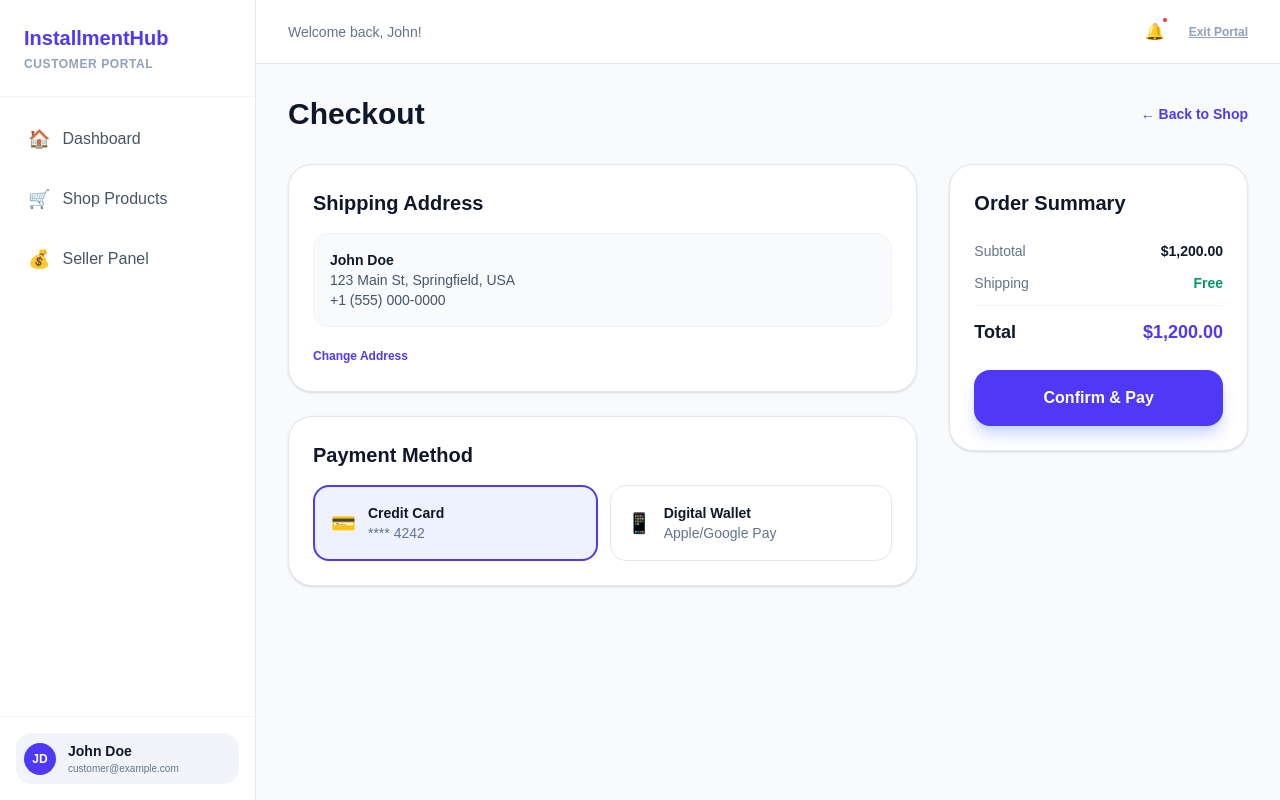
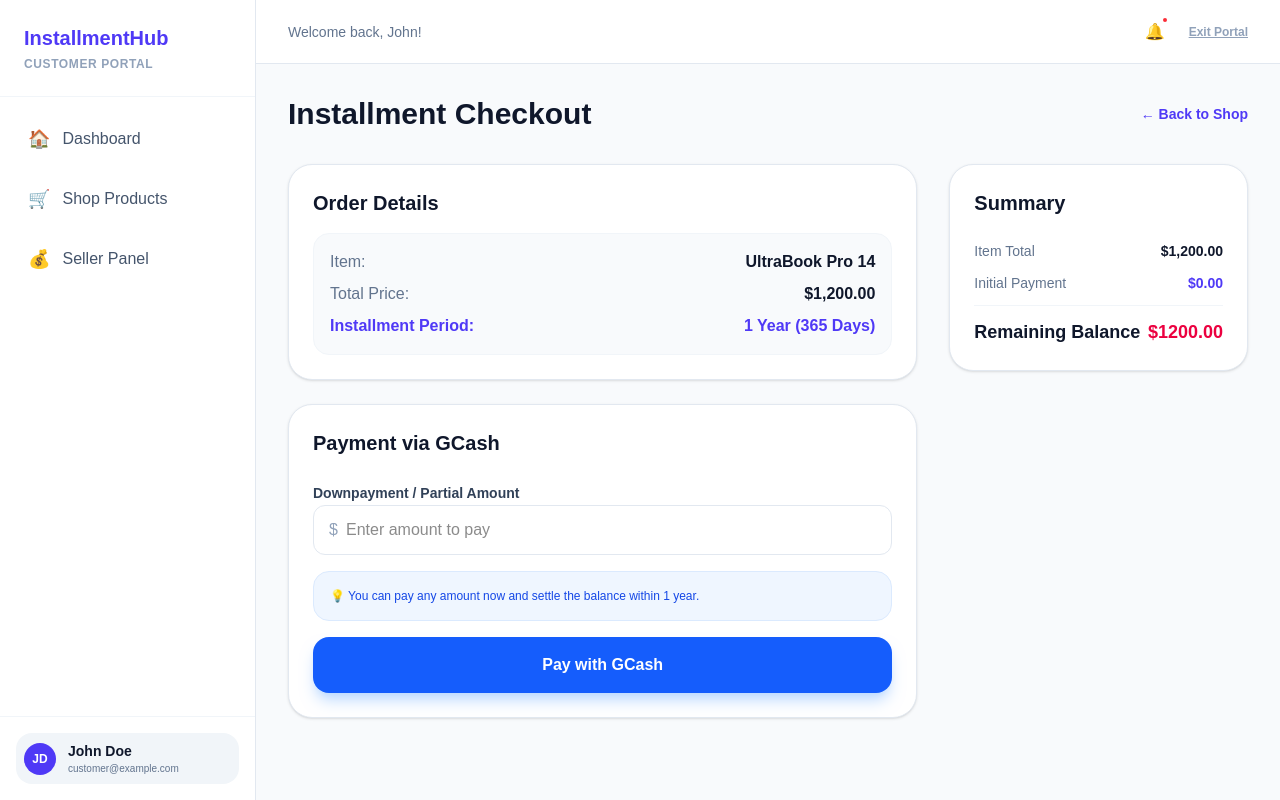
Before and after one commit to esquivelmj24/InstallmentApp, a Next.js app: page /checkout in a window 1280 px wide. Built offline with nearby package versions, Linux system fonts and the light colour scheme.

Commit message:
Implement Installment System: GCash, Partial Payments, and 1-Year Timeline

```diff
--- a/src/app/(customer)/checkout/page.tsx
+++ b/src/app/(customer)/checkout/page.tsx
@@ -1,67 +1,129 @@
 'use client';
-import React from 'react';
+import React, { useState } from 'react';
 import Link from 'next/link';
+import { useRouter } from 'next/navigation';
 
 export default function CheckoutPage() {
+  const router = useRouter();
+  const [paymentAmount, setPaymentAmount] = useState('');
+  const [loading, setLoading] = useState(false);
+
+  const handlePayment = async (e: React.FormEvent) => {
+    e.preventDefault();
+    setLoading(true);
+
+    try {
+      // 1. Create the Order first
+      const orderResponse = await fetch('/api/orders', {
+        method: 'POST',
+        headers: { 'Content-Type': 'application/json' },
+        body: JSON.stringify({
+          userId: 'user_123', // Mock user ID
+          productId: 'p1',
+          productName: 'UltraBook Pro 14',
+          totalAmount: 1200,
+        }),
+      });
+      const order = await orderResponse.json();
+
+      // 2. Record the partial payment via GCash
+      const paymentResponse = await fetch('/api/payments', {
+        method: 'POST',
+        headers: { 'Content-Type': 'application/json' },
+        body: JSON.stringify({
+          orderId: order._id,
+          amount: Number(paymentAmount),
+          method: 'GCASH',
+        }),
+      });
+
+      if (paymentResponse.ok) {
+        alert('Payment successful! Your installment plan is active.');
+        router.push('/dashboard');
+      } else {
+        throw new Error('Payment failed');
+      }
+    } catch (err: any) {
+      alert('Error: ' + err.message);
+    } finally {
+      setLoading(false);
+    }
+  };
+
   return (
     <div className="space-y-8">
       <div className="flex items-center justify-between">
-        <h1 className="text-3xl font-bold text-slate-900">Checkout</h1>
+        <h1 className="text-3xl font-bold text-slate-900">Installment Checkout</h1>
         <Link href="/shop" className="text-sm text-indigo-600 font-semibold hover:underline">← Back to Shop</Link>
       </div>
 
       <div className="grid grid-cols-1 lg:grid-cols-3 gap-8">
         <div className="lg:col-span-2 space-y-6">
           <div className="bg-white rounded-3xl border border-slate-200 p-6 shadow-sm space-y-4">
-            <h2 className="text-xl font-bold text-slate-900">Shipping Address</h2>
-            <div className="p-4 bg-slate-50 rounded-2xl border border-slate-100 text-sm text-slate-600">
-              <p className="font-bold text-slate-900">John Doe</p>
-              <p>123 Main St, Springfield, USA</p>
-              <p>+1 (555) 000-0000</p>
+            <h2 className="text-xl font-bold text-slate-900">Order Details</h2>
+            <div className="p-4 bg-slate-50 rounded-2xl border border-slate-100 space-y-2">
+              <div className="flex justify-between">
+                <span className="text-slate-500">Item:</span>
+                <span className="font-bold text-slate-900">UltraBook Pro 14</span>
+              </div>
+              <div className="flex justify-between">
+                <span className="text-slate-500">Total Price:</span>
+                <span className="font-bold text-slate-900">$1,200.00</span>
+              </div>
+              <div className="flex justify-between text-indigo-600 font-bold">
+                <span>Installment Period:</span>
+                <span>1 Year (365 Days)</span>
+              </div>
             </div>
-            <button className="text-xs font-bold text-indigo-600 hover:underline">Change Address</button>
           </div>
 
-          <div className="bg-white rounded-3xl border border-slate-200 p-6 shadow-sm space-y-4">
-            <h2 className="text-xl font-bold text-slate-900">Payment Method</h2>
-            <div className="flex gap-3">
-              <div className="flex-1 p-4 border-2 border-indigo-600 bg-indigo-50 rounded-2xl flex items-center gap-3">
-                <span className="text-xl">💳</span>
-                <div className="text-sm">
-                  <p className="font-bold text-slate-900">Credit Card</p>
-                  <p className="text-slate-500">**** 4242</p>
+          <div className="bg-white rounded-3xl border border-slate-200 p-6 shadow-sm space-y-6">
+            <h2 className="text-xl font-bold text-slate-900">Payment via GCash</h2>
+            <form onSubmit={handlePayment} className="space-y-4">
+              <div className="space-y-2">
+                <label className="text-sm font-semibold text-slate-700">Downpayment / Partial Amount</label>
+                <div className="relative">
+                  <span className="absolute left-4 top-1/2 -translate-y-1/2 text-slate-400">$</span>
+                  <input
+                    type="number"
+                    required
+                    className="w-full pl-8 pr-4 py-3 rounded-xl border border-slate-200 focus:ring-2 focus:ring-indigo-500 outline-none transition-all"
+                    placeholder="Enter amount to pay"
+                    value={paymentAmount}
+                    onChange={(e) => setPaymentAmount(e.target.value)}
+                  />
                 </div>
               </div>
-              <div className="flex-1 p-4 border border-slate-200 rounded-2xl flex items-center gap-3 hover:border-indigo-300 cursor-pointer transition-colors">
-                <span className="text-xl">📱</span>
-                <div className="text-sm">
-                  <p className="font-bold text-slate-900">Digital Wallet</p>
-                  <p className="text-slate-500">Apple/Google Pay</p>
-                </div>
+              <div className="p-4 bg-blue-50 rounded-2xl border border-blue-100 text-xs text-blue-700">
+                💡 You can pay any amount now and settle the balance within 1 year.
               </div>
-            </div>
+              <button
+                type="submit"
+                disabled={loading}
+                className="w-full py-4 bg-blue-600 text-white font-bold rounded-2xl hover:bg-blue-700 transition-all shadow-lg shadow-blue-200"
+              >
+                {loading ? 'Processing...' : 'Pay with GCash'}
+              </button>
+            </form>
           </div>
         </div>
 
         <div className="bg-white rounded-3xl border border-slate-200 p-6 shadow-sm space-y-6 h-fit sticky top-24">
-          <h2 className="text-xl font-bold text-slate-900">Order Summary</h2>
+          <h2 className="text-xl font-bold text-slate-900">Summary</h2>
           <div className="space-y-3">
             <div className="flex justify-between text-sm">
-              <span className="text-slate-500">Subtotal</span>
+              <span className="text-slate-500">Item Total</span>
               <span className="font-semibold text-slate-900">$1,200.00</span>
             </div>
             <div className="flex justify-between text-sm">
-              <span className="text-slate-500">Shipping</span>
-              <span className="text-emerald-600 font-semibold">Free</span>
+              <span className="text-slate-500">Initial Payment</span>
+              <span className="font-semibold text-indigo-600">${paymentAmount || '0.00'}</span>
             </div>
             <div className="pt-3 border-t border-slate-100 flex justify-between font-bold text-lg">
-              <span className="text-slate-900">Total</span>
-              <span className="text-indigo-600">$1,200.00</span>
+              <span className="text-slate-900">Remaining Balance</span>
+              <span className="text-rose-600">${Math.max(0, 1200 - Number(paymentAmount)).toFixed(2)}</span>
             </div>
           </div>
-          <button className="w-full py-4 bg-indigo-600 text-white font-bold rounded-2xl hover:bg-indigo-700 transition-all shadow-lg shadow-indigo-200">
-            Confirm & Pay
-          </button>
         </div>
       </div>
     </div>
--- a/src/app/(customer)/dashboard/page.tsx
+++ b/src/app/(customer)/dashboard/page.tsx
@@ -1,47 +1,100 @@
-import React from 'react';
+'use client';
+import React, { useState, useEffect } from 'react';
 
 export default function CustomerDashboard() {
+  const [orders, setOrders] = useState([]);
+  const [loading, setLoading] = useState(true);
+
+  useEffect(() => {
+    async function fetchOrders() {
+      try {
+        // In a real app, you'd use the actual logged in userId
+        const response = await fetch('/api/orders?userId=user_123');
+        const data = await response.json();
+        setOrders(data);
+      } catch (error) {
+        console.error('Error fetching orders:', error);
+      } finally {
+        setLoading(false);
+      }
+    }
+    fetchOrders();
+  }, []);
+
   return (
     <div className="space-y-8">
       <div className="flex items-center justify-between">
-        <h1 className="text-3xl font-bold text-slate-900">My Dashboard</h1>
+        <h1 className="text-3xl font-bold text-slate-900">My Installments</h1>
         <div className="flex gap-2">
           <span className="px-3 py-1 bg-indigo-100 text-indigo-600 text-xs font-bold rounded-full">Member since Oct 2026</span>
         </div>
       </div>
 
-      <div className="grid grid-cols-1 md:grid-cols-3 gap-6">
-        <div className="p-6 bg-white rounded-3xl border border-slate-200 shadow-sm space-y-2">
-          <p className="text-sm font-medium text-slate-500">Total Spent</p>
-          <p className="text-3xl font-bold text-slate-900">$1,240.00</p>
+      {loading ? (
+        <div className="flex justify-center py-20">
+          <div className="animate-spin rounded-full h-12 w-12 border-t-2 border-b-2 border-indigo-600"></div>
         </div>
-        <div className="p-6 bg-white rounded-3xl border border-slate-200 shadow-sm space-y-2">
-          <p className="text-sm font-medium text-slate-500">Active Orders</p>
-          <p className="text-3xl font-bold text-slate-900">3</p>
+      ) : orders.length === 0 ? (
+        <div className="text-center py-20 bg-white rounded-3xl border border-dashed border-slate-300">
+          <p className="text-slate-500">You have no active installment plans.</p>
         </div>
-        <div className="p-6 bg-white rounded-3xl border border-slate-200 shadow-sm space-y-2">
-          <p className="text-sm font-medium text-slate-500">Saved Items</p>
-          <p className="text-3xl font-bold text-slate-900">12</p>
-        </div>
-      </div>
-
-      <div className="bg-white rounded-3xl border border-slate-200 p-8 shadow-sm">
-        <h2 className="text-xl font-bold text-slate-900 mb-4">Recent Activity</h2>
-        <div className="space-y-4">
-          {[1, 2, 3].map((i) => (
-            <div key={i} className="flex items-center justify-between p-4 bg-slate-50 rounded-2xl border border-slate-100">
-              <div className="flex items-center gap-4">
-                <div className="w-10 h-10 bg-white rounded-full flex items-center justify-center shadow-sm">📦</div>
-                <div>
-                  <p className="text-sm font-bold text-slate-900">Order #4592{i} delivered</p>
-                  <p className="text-xs text-slate-500">Oct {28-i}, 2026</p>
+      ) : (
+        <div className="grid grid-cols-1 gap-6">
+          {orders.map((order: any) => (
+            <div key={order._id} className="bg-white rounded-3xl border border-slate-200 shadow-sm p-6 space-y-6">
+              <div className="flex flex-col sm:flex-row sm:items-center justify-between gap-4">
+                <div className="space-y-1">
+                  <h3 className="text-xl font-bold text-slate-900">{order.productName}</h3>
+                  <p className="text-sm text-slate-500">Order ID: {order._id}</p>
+                </div>
+                <div className="flex items-center gap-3">
+                  <span className={`px-3 py-1 rounded-full text-xs font-bold uppercase ${
+                    order.status === 'PAID' ? 'bg-emerald-100 text-emerald-600' : 'bg-amber-100 text-amber-600'
+                  }`}>
+                    {order.status}
+                  </span>
+                  <span className="text-xs font-medium text-slate-400">
+                    Expires: {new Date(order.deadline).toLocaleDateString()}
+                  </span>
                 </div>
               </div>
-              <span className="text-xs font-bold text-emerald-600 bg-emerald-50 px-2 py-1 rounded-lg">Completed</span>
+
+              <div className="grid grid-cols-1 md:grid-cols-3 gap-4">
+                <div className="p-4 bg-slate-50 rounded-2xl border border-slate-100">
+                  <p className="text-xs font-medium text-slate-500 uppercase">Total Price</p>
+                  <p className="text-lg font-bold text-slate-900">${order.totalAmount}</p>
+                </div>
+                <div className="p-4 bg-emerald-50 rounded-2xl border border-emerald-100">
+                  <p className="text-xs font-medium text-emerald-600 uppercase">Amount Paid</p>
+                  <p className="text-lg font-bold text-emerald-700">${order.amountPaid}</p>
+                </div>
+                <div className="p-4 bg-rose-50 rounded-2xl border border-rose-100">
+                  <p className="text-xs font-medium text-rose-600 uppercase">Balance Due</p>
+                  <p className="text-lg font-bold text-rose-700">${order.balance}</p>
+                </div>
+              </div>
+
+              <div className="flex items-center justify-between pt-4 border-t border-slate-100">
+                <div className="w-full bg-slate-100 h-3 rounded-full overflow-hidden mr-4">
+                  <div
+                    className="bg-indigo-600 h-full transition-all duration-500"
+                    style={{ width: `${(order.amountPaid / order.totalAmount) * 100}%` }}
+                  ></div>
+                </div>
+                <span className="text-sm font-bold text-slate-900">
+                  {Math.round((order.amountPaid / order.totalAmount) * 100)}% Paid
+                </span>
+              </div>
+
+              {order.balance > 0 && (
+                <button className="w-full py-3 bg-indigo-600 text-white font-bold rounded-xl hover:bg-indigo-700 transition-all">
+                  Make Partial Payment (GCash)
+                </button>
+              )}
             </div>
           ))}
         </div>
-      </div>
+      )}
     </div>
   );
 }
--- /dev/null
+++ b/src/app/api/orders/route.ts
@@ -0,0 +1,45 @@
+import { NextResponse } from 'next/server';
+import dbConnect from '@/lib/db';
+import { Order } from '@/models/Order';
+
+export async function POST(req: Request) {
+  try {
+    await dbConnect();
+    const body = await req.json();
+    const { userId, productId, productName, totalAmount } = body;
+
+    // Set deadline to 1 year from now
+    const deadline = new Date();
+    deadline.setFullYear(deadline.getFullYear() + 1);
+
+    const order = await Order.create({
+      userId,
+      productId,
+      productName,
+      totalAmount,
+      balance: totalAmount,
+      amountPaid: 0,
+      status: 'PENDING',
+      deadline,
+    });
+
+    return NextResponse.json(order, { status: 201 });
+  } catch (error: any) {
+    return NextResponse.json({ error: error.message }, { status: 500 });
+  }
+}
+
+export async function GET(req: Request) {
+  try {
+    await dbConnect();
+    const { searchParams } = new URL(req.url);
+    const userId = searchParams.get('userId');
+
+    if (!userId) return NextResponse.json({ error: 'userId required' }, { status: 400 });
+
+    const orders = await Order.find({ userId }).sort({ createdAt: -1 });
+    return NextResponse.json(orders, { status: 200 });
+  } catch (error: any) {
+    return NextResponse.json({ error: error.message }, { status: 500 });
+  }
+}
--- /dev/null
+++ b/src/app/api/payments/route.ts
@@ -0,0 +1,50 @@
+import { NextResponse } from 'next/server';
+import dbConnect from '@/lib/db';
+import { Payment } from '@/models/Payment';
+import { Order } from '@/models/Order';
+
+export async function POST(req: Request) {
+  try {
+    await dbConnect();
+    const body = await req.json();
+    const { orderId, amount, method } = body;
+
+    if (!orderId || !amount || !method) {
+      return NextResponse.json({ error: 'Missing required fields' }, { status: 400 });
+    }
+
+    // 1. Create the payment record
+    const payment = await Payment.create({
+      orderId,
+      amount,
+      method,
+    });
+
+    // 2. Update the order balance and status
+    const order = await Order.findById(orderId);
+    if (!order) {
+      return NextResponse.json({ error: 'Order not found' }, { status: 404 });
+    }
+
+    const newAmountPaid = order.amountPaid + amount;
+    const newBalance = order.totalAmount - newAmountPaid;
+
+    let newStatus = 'PARTIAL';
+    if (newBalance <= 0) {
+      newStatus = 'PAID';
+    }
+
+    order.amountPaid = newAmountPaid;
+    order.balance = Math.max(0, newBalance);
+    order.status = newStatus;
+    await order.save();
+
+    return NextResponse.json({
+      message: 'Payment recorded successfully',
+      order: order
+    }, { status: 200 });
+
+  } catch (error: any) {
+    return NextResponse.json({ error: error.message }, { status: 500 });
+  }
+}
--- /dev/null
+++ b/src/models/Order.ts
@@ -0,0 +1,20 @@
+import mongoose, { Schema, model, models } from 'mongoose';
+import { Order as OrderType } from '@/types';
+
+const OrderSchema = new Schema<OrderType>({
+  userId: { type: String, required: true },
+  productId: { type: String, required: true },
+  productName: { type: String, required: true },
+  totalAmount: { type: Number, required: true },
+  amountPaid: { type: Number, default: 0 },
+  balance: { type: Number, required: true },
+  status: {
+    type: String,
+    enum: ['PENDING', 'PARTIAL', 'PAID', 'SHIPPED', 'EXPIRED'],
+    default: 'PENDING'
+  },
+  deadline: { type: Date, required: true },
+  createdAt: { type: Date, default: Date.now },
+}, { timestamps: true });
+
+export const Order = models.Order || model('Order', OrderSchema);
--- /dev/null
+++ b/src/models/Payment.ts
@@ -0,0 +1,15 @@
+import mongoose, { Schema, model, models } from 'mongoose';
+import { Payment as PaymentType } from '@/types';
+
+const PaymentSchema = new Schema<PaymentType>({
+  orderId: { type: String, required: true },
+  amount: { type: Number, required: true },
+  paymentDate: { type: Date, default: Date.now },
+  method: {
+    type: String,
+    enum: ['GCASH', 'CREDIT_CARD', 'CASH'],
+    required: true
+  },
+}, { timestamps: true });
+
+export const Payment = models.Payment || model('Payment', PaymentSchema);
--- a/src/types/index.ts
+++ b/src/types/index.ts
@@ -28,3 +28,24 @@ export interface SellerRequest {
   requestDate: string;
   status: 'PENDING' | 'APPROVED' | 'REJECTED';
 }
+
+export interface Order {
+  id: string;
+  userId: string;
+  productId: string;
+  productName: string;
+  totalAmount: number;
+  amountPaid: number;
+  balance: number;
+  status: 'PENDING' | 'PARTIAL' | 'PAID' | 'SHIPPED' | 'EXPIRED';
+  deadline: Date | string;
+  createdAt: Date | string;
+}
+
+export interface Payment {
+  id: string;
+  orderId: string;
+  amount: number;
+  paymentDate: Date | string;
+  method: 'GCASH' | 'CREDIT_CARD' | 'CASH';
+}
```
